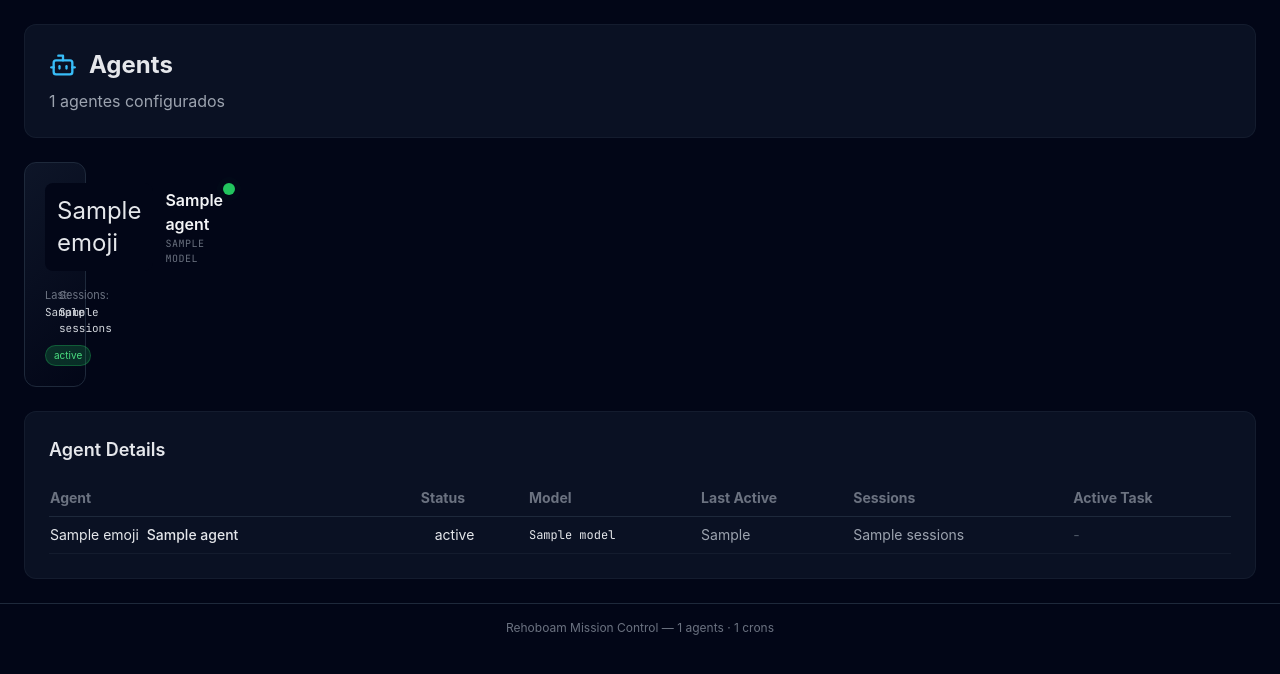
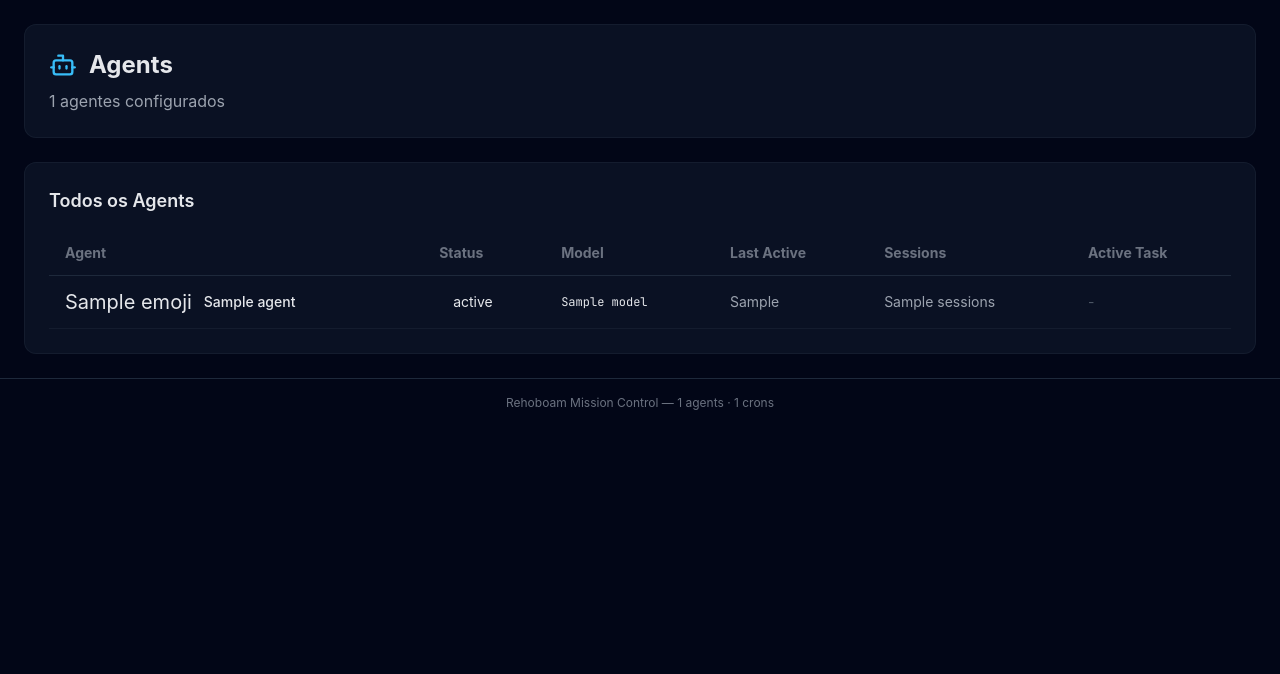
Before and after one commit to rehoboam-karl/mission-control, a FastAPI app: template templates/agents.html in a window 1280 px wide. Shown: the part 62-736 px from the top of the page. Run offline with FastAPI, Linux system fonts and the light colour scheme; the template is opened without the code that fills it: most values are stand-ins (such as "Sample title", 1, 10 or a date in 2020); some libraries are stand-ins or nearby versions; some web fonts are replaced.

Commit message:
Fix agent grid layout - more compact, 7 columns on XL screens

```diff
--- a/templates/agents.html
+++ b/templates/agents.html
@@ -11,48 +11,40 @@
         <p class="text-gray-400 mt-2">{{ agents|length }} agentes configurados</p>
     </div>
 
-    <!-- Agents Grid -->
-    <div class="grid grid-cols-1 md:grid-cols-2 lg:grid-cols-3 xl:grid-cols-4 gap-4"
-         hx-get="/agents/partial"
-         hx-trigger="every 30s"
-         hx-swap="innerHTML">
-        {% include "partials/agent_grid.html" %}
-    </div>
-
-    <!-- Agent Details -->
+    <!-- Agent Details - Full Table -->
     <div class="glass rounded-xl p-6 border border-brand-border">
-        <h2 class="text-lg font-semibold mb-4">Agent Details</h2>
+        <h2 class="text-lg font-semibold mb-4">Todos os Agents</h2>
         <div class="overflow-x-auto">
             <table class="w-full text-sm">
                 <thead>
                     <tr class="text-gray-500 border-b border-brand-border">
-                        <th class="text-left py-2">Agent</th>
-                        <th class="text-left py-2">Status</th>
-                        <th class="text-left py-2">Model</th>
-                        <th class="text-left py-2">Last Active</th>
-                        <th class="text-left py-2">Sessions</th>
-                        <th class="text-left py-2">Active Task</th>
+                        <th class="text-left py-3 px-4">Agent</th>
+                        <th class="text-left py-3 px-4">Status</th>
+                        <th class="text-left py-3 px-4">Model</th>
+                        <th class="text-left py-3 px-4">Last Active</th>
+                        <th class="text-left py-3 px-4">Sessions</th>
+                        <th class="text-left py-3 px-4">Active Task</th>
                     </tr>
                 </thead>
                 <tbody>
                     {% for agent in agents %}
                     <tr class="border-b border-brand-border/50 hover:bg-brand-black/30">
-                        <td class="py-2">
-                            <div class="flex items-center gap-2">
-                                <span>{{ agent.emoji }}</span>
+                        <td class="py-3 px-4">
+                            <div class="flex items-center gap-3">
+                                <span class="text-xl">{{ agent.emoji }}</span>
                                 <span class="font-medium">{{ agent.name }}</span>
                             </div>
                         </td>
-                        <td class="py-2">
+                        <td class="py-3 px-4">
                             <span class="status-dot status-{{ agent.status_color }}"></span>
                             <span class="ml-2">{{ agent.status }}</span>
                         </td>
-                        <td class="py-2 font-mono text-xs">{{ agent.model }}</td>
-                        <td class="py-2 text-gray-400">{{ agent.last_active }}</td>
-                        <td class="py-2 text-gray-400">{{ agent.sessions }}</td>
-                        <td class="py-2">
+                        <td class="py-3 px-4 font-mono text-xs">{{ agent.model }}</td>
+                        <td class="py-3 px-4 text-gray-400">{{ agent.last_active }}</td>
+                        <td class="py-3 px-4 text-gray-400">{{ agent.sessions }}</td>
+                        <td class="py-3 px-4">
                             {% if agent.has_active_task %}
-                            <span class="text-green-400">✓</span>
+                            <span class="text-green-400">✓ Working</span>
                             {% else %}
                             <span class="text-gray-600">-</span>
                             {% endif %}
--- a/templates/partials/agent_grid.html
+++ b/templates/partials/agent_grid.html
@@ -1,37 +1,15 @@
 <!-- Agent Grid Partial -->
 <!-- hx-get="/api/agents" hx-trigger="every 30s" hx-swap="innerHTML" -->
-<div class="grid grid-cols-1 md:grid-cols-2 lg:grid-cols-3 xl:grid-cols-4 gap-4">
+<div class="grid grid-cols-1 sm:grid-cols-2 md:grid-cols-3 lg:grid-cols-4 xl:grid-cols-7 gap-3">
 {% for agent in agents %}
 {% set status_color = 'green' if agent.status == 'online' or agent.status == 'active' else ('yellow' if agent.status == 'idle' or agent.status == 'working' else 'red') %}
-<div class="cyber-card rounded-xl p-5 border-l-4 border-{{ status_color }}-500">
-    <div class="flex justify-between items-start">
-        <div class="flex items-center gap-3">
-            <div class="p-3 bg-brand-black rounded-lg text-2xl">{{ agent.emoji }}</div>
-            <div>
-                <h3 class="font-semibold text-gray-100">{{ agent.name }}</h3>
-                <p class="text-[10px] font-mono uppercase tracking-wider text-gray-500">{{ agent.model }}</p>
-            </div>
-        </div>
-        <div class="relative flex h-3 w-3">
-            {% if agent.status == 'online' or agent.status == 'active' %}
-            <span class="animate-ping absolute inline-flex h-full w-full rounded-full bg-green-400 opacity-75"></span>
-            {% elif agent.status == 'idle' or agent.status == 'working' %}
-            <span class="animate-ping absolute inline-flex h-full w-full rounded-full bg-yellow-400 opacity-75"></span>
-            {% else %}
-            <span class="animate-ping absolute inline-flex h-full w-full rounded-full bg-red-400 opacity-75"></span>
-            {% endif %}
-            <span class="relative inline-flex rounded-full h-3 w-3 bg-{{ status_color }}-500"></span>
-        </div>
+<div class="bg-brand-black/50 rounded-lg p-3 border border-brand-border/50 hover:border-brand-accent/30 transition">
+    <div class="flex items-center justify-between mb-1">
+        <span class="text-lg">{{ agent.emoji }}</span>
+        <span class="status-dot status-{{ status_color }}"></span>
     </div>
-    <div class="mt-4 grid grid-cols-2 gap-2 text-[11px]">
-        <div class="text-gray-500">Last: <span class="text-gray-300 font-mono">{{ agent.last_active }}</span></div>
-        <div class="text-gray-500 text-right">Sessions: <span class="text-gray-300 font-mono">{{ agent.sessions }}</span></div>
-    </div>
-    <div class="mt-2 flex items-center gap-2">
-        <span class="px-2 py-0.5 text-[10px] rounded-full bg-{{ status_color }}-500/20 text-{{ status_color }}-400 border border-{{ status_color }}-500/30">
-            {{ agent.status }}
-        </span>
-    </div>
+    <div class="text-xs font-medium truncate">{{ agent.name }}</div>
+    <div class="text-[10px] text-gray-500">{{ agent.last_active }}</div>
 </div>
 {% endfor %}
 </div>
```
